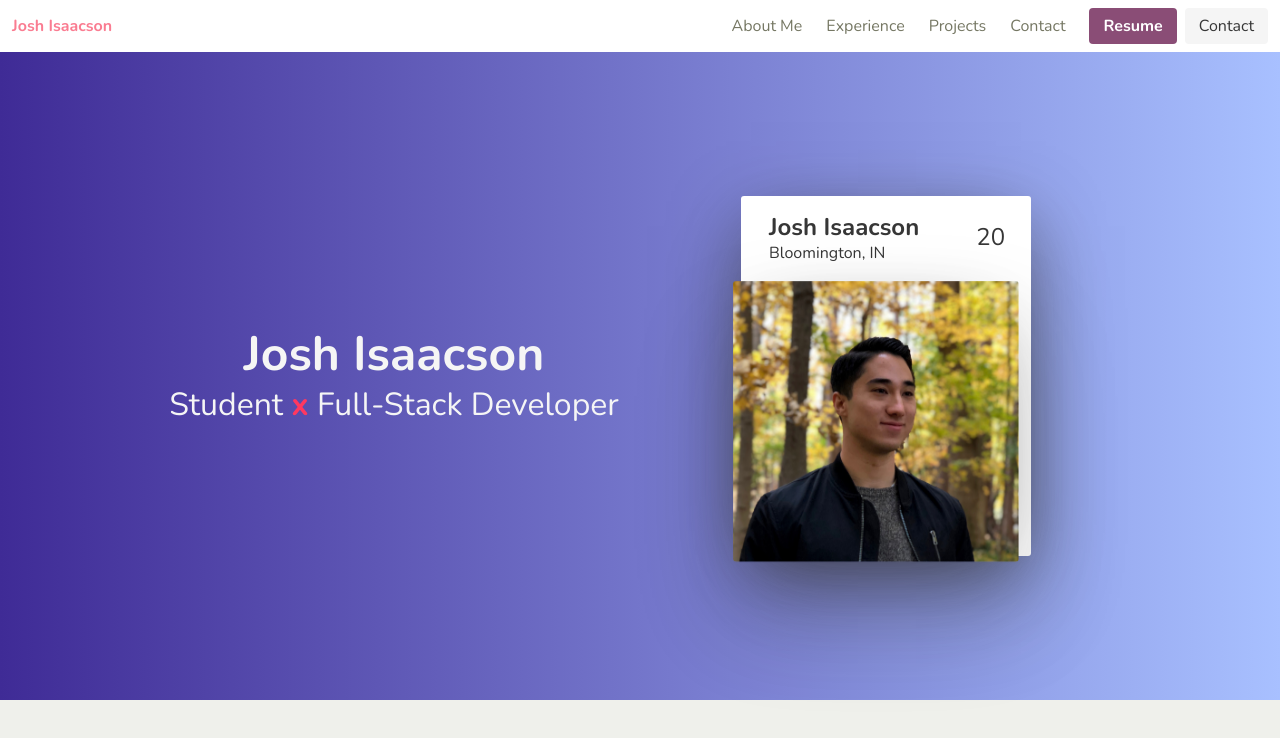
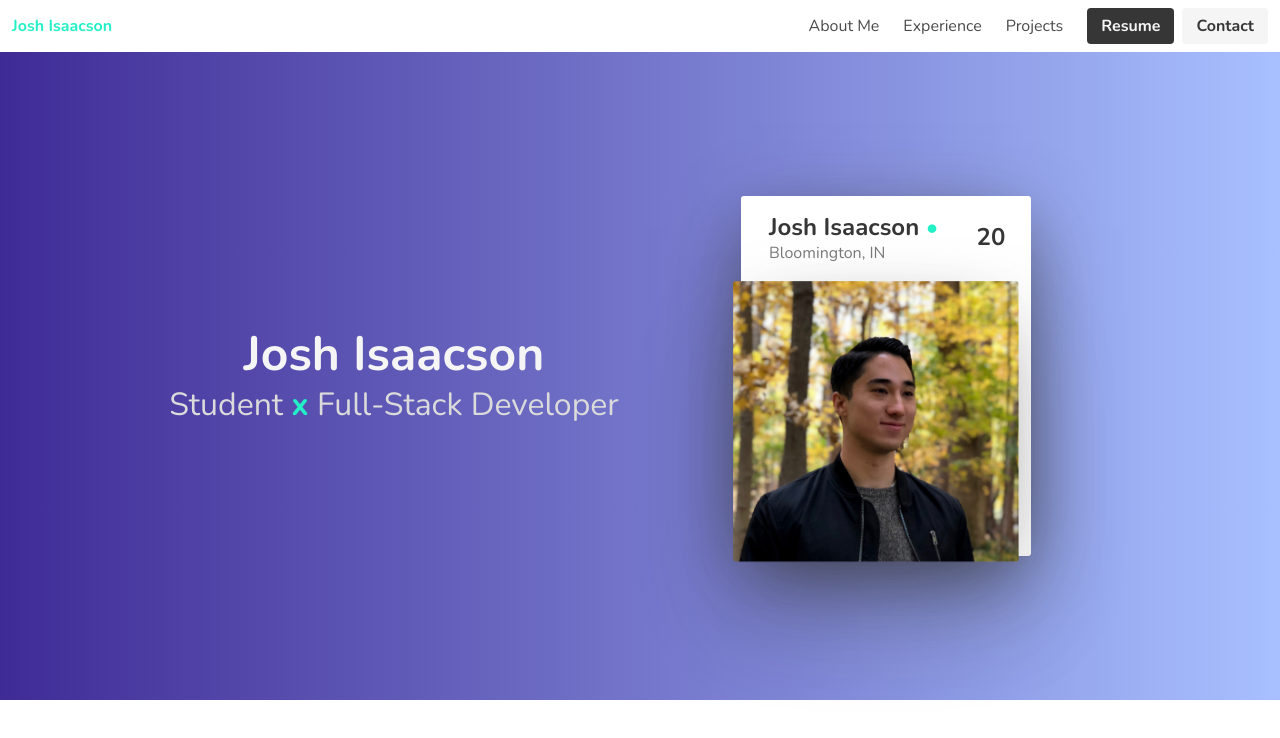
Before and after one commit to jsisaacs/portfolio, a website: page index.html in a window 1280 px wide. Drawn offline with nearby package versions, Linux system fonts and the light colour scheme.

Commit message:
updated bulma scss variables

```diff
--- a/css/extensions.css
+++ b/css/extensions.css
@@ -4,10 +4,7 @@
 
 .hero.is-light.is-bold {
     /* blue -> purple */
-    background: linear-gradient(90deg, #515ada 0%, #efd5ff 100%);
-
-    /* red -> blue */
-    /* background: linear-gradient(90deg, #FC466B 0%, #3F5EFB 100%); */
+    /* background: linear-gradient(90deg, #515ada 0%, #efd5ff 100%); */
 
     /* purple -> grey */
     background: linear-gradient(90deg, #3F2B96 0%, #A8C0FF 100%);
@@ -34,7 +31,7 @@
 
 .age {
     padding-top: 35px;
-    /* background-color: red; */
+    padding-right: 40px;
 }
 
 .profile-overlay {
--- a/index.html
+++ b/index.html
@@ -37,16 +37,13 @@
                     <a class="navbar-item" href="">
                         Projects
                     </a>
-                    <a class="navbar-item" href="">
-                        Contact
-                    </a>
                     <div class="navbar-item">
                         <div class="buttons">
-                            <a button class="button is-primary" href="">
+                            <a button class="button is-dark" href="">
                                 <strong>Resume</strong>
                             </a>
                             <a button class="button is-light" href="">
-                                Contact
+                                <strong>Contact</strong>
                             </a>
                         </div>
                     </div>
@@ -61,19 +58,19 @@
                     <div class="columns is-vcentered">
                         <div class="hero column is-6 has-text-centered">
                             <p class="title is-1 has-text-light">Josh Isaacson</p>
-                            <p class="subtitle is-3 has-text-light">Student <strong class="has-text-danger">x</strong> Full-Stack Developer</p>
+                            <p class="subtitle is-3 has-text-grey-lighter">Student <strong class="has-text-link">x</strong> Full-Stack Developer</p>
                         </div>
                         <div class="column is-6">
                             <div class="level">
                                 <div class="level-item">
                                     <div class="profile-container" data-tilt data-tilt-reverse="true" data-tilt-scale="1.05" data-tilt-glare data-tilt-max-glare="0.8">
                                         <div class="columns is-mobile">
-                                            <div class="column profile-text is-8">
-                                                <p class="title is-4">Josh Isaacson</p>
-                                                <p class="">Bloomington, IN</p>
+                                            <div class="column profile-text is-9">
+                                                <p class="title is-4">Josh Isaacson <strong class="has-text-link">•</strong></p>
+                                                <p class="has-text-grey">Bloomington, IN</p>
                                             </div>
                                             <div class="column age has-text-centered">
-                                                <p class="is-size-4">20</p>
+                                                <p class="is-size-4"><strong>20</strong></p>
                                             </div>
                                         </div>
                                         <div class="profile-overlay" >
@@ -87,6 +84,11 @@
                 </div>
             </div>
         </section>
+
+        <!-- About Me -->
+
+
+
         <script type="text/javascript" src="js/vanilla-tilt.js"></script>
     </body>
 </html>
--- a/sass/mystyles.scss
+++ b/sass/mystyles.scss
@@ -4,23 +4,21 @@
 @import url('https://fonts.googleapis.com/css?family=Nunito:400,700');
 
 // Set your brand colors
-$purple: #8A4D76;
-$pink: #FA7C91;
-$brown: #757763;
-$beige-light: #D0D1CD;
-$beige-lighter: #EFF0EB;
+$light-green: #23F0C7;
+// $beige-light: #D0D1CD;
+// $beige-lighter: #EFF0EB;
 
 // Update Bulma's global variables
 $family-sans-serif: "Nunito", sans-serif;
-$grey-dark: $brown;
-$grey-light: $beige-light;
-$primary: $purple;
-$link: $pink;
+// $grey-dark: $brown;
+// $grey-light: $beige-light;
+// $primary: $purple;
+$link: $light-green;
 $widescreen-enabled: false;
 $fullhd-enabled: false;
 
 // Update some of Bulma's component variables
-$body-background-color: $beige-lighter;
+// $body-background-color: $beige-lighter;
 $control-border-width: 2px;
 $input-border-color: transparent;
 $input-shadow: none;
```
Also changed, not shown: css/mystyles.css.
